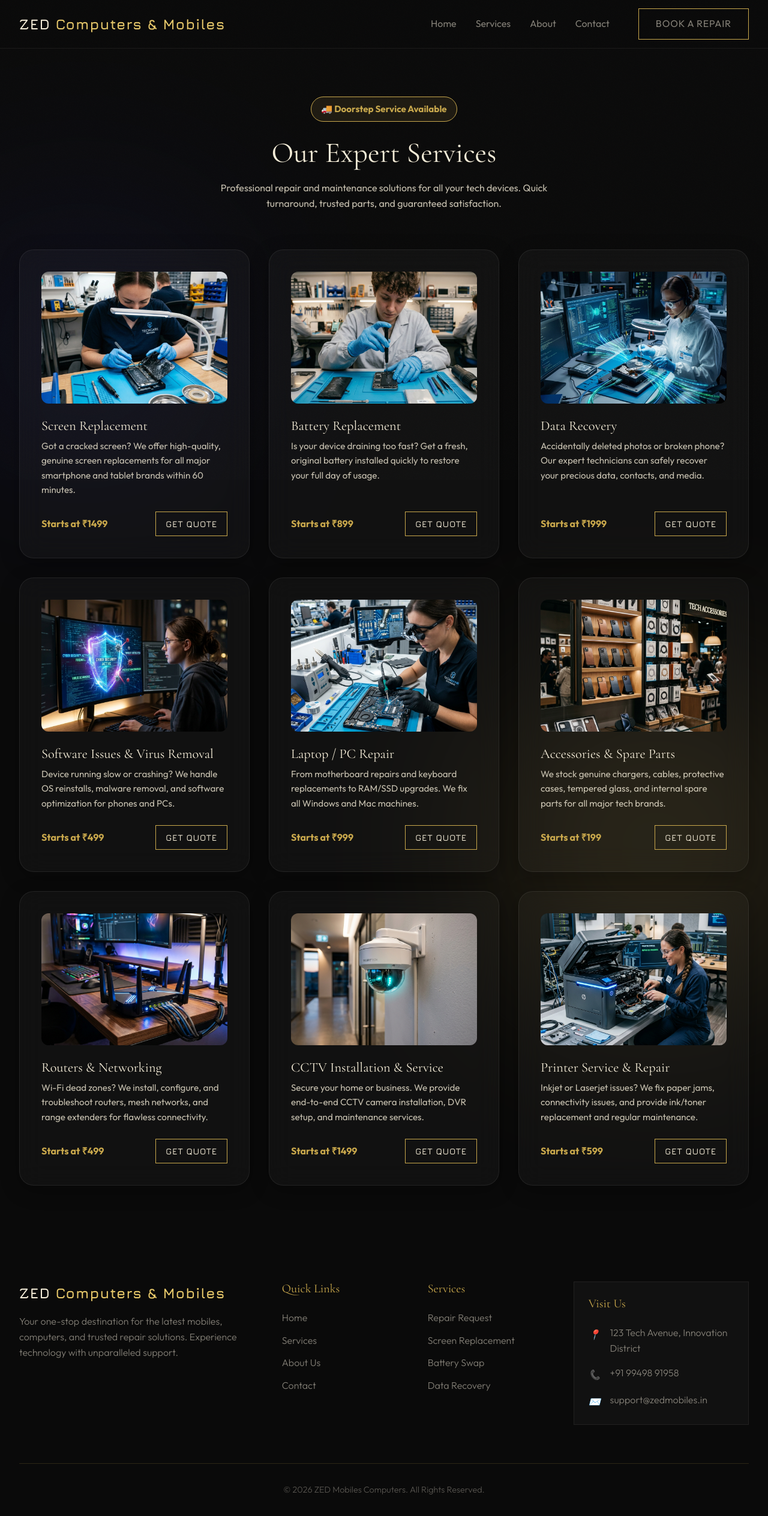
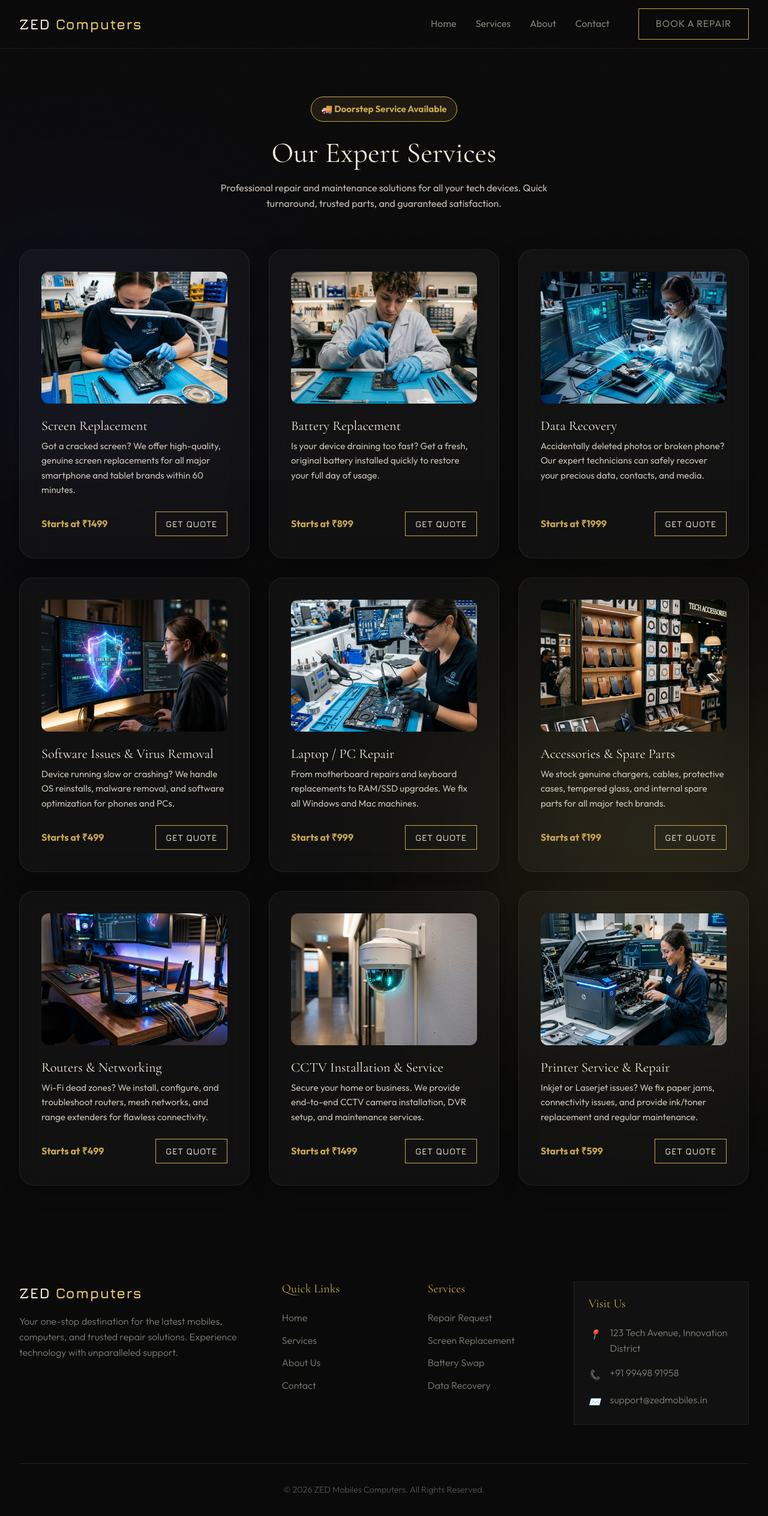
Before and after one commit to MDAwaiz438/Shaik-Zaheer, a Next.js app: page /services in a window 1280 px wide. Shown: the whole page at 60% size. Built offline with nearby package versions, Linux system fonts and the light colour scheme.

Commit message:
chore: finalize brand name to ZED Computers

```diff
--- a/app/layout.tsx
+++ b/app/layout.tsx
@@ -4,7 +4,7 @@ import Footer from '@/components/Footer'
 import CustomCursor from '@/components/CustomCursor'
 
 export const metadata = {
-  title: 'ZED Computers & Mobiles | Trusted Tech Repairs & Services',
+  title: 'ZED Computers | Trusted Tech Repairs & Services',
   description: 'Your one-stop destination for professional mobile, laptop, and computer repairs, data recovery, and tech support in India.',
 }
 
--- a/components/Footer.tsx
+++ b/components/Footer.tsx
@@ -6,7 +6,7 @@ export default function Footer() {
       <div className="container">
         <div className="footer-grid">
           <div className="footer-brand">
-            <Link href="/" className="logo-text" style={{display: 'block', marginBottom: '1rem'}}>ZED <span>Computers & Mobiles</span></Link>
+            <Link href="/" className="logo-text" style={{display: 'block', marginBottom: '1rem'}}>ZED <span>Computers</span></Link>
             <p>Your one-stop destination for the latest mobiles, computers, and trusted repair solutions. Experience technology with unparalleled support.</p>
           </div>
 
--- a/components/Header.tsx
+++ b/components/Header.tsx
@@ -9,7 +9,7 @@ export default function Header() {
     <header className="header">
       <div className="container header-inner">
         <Link href="/" className="logo" onClick={() => setIsOpen(false)}>
-          <div className="logo-text">ZED <span>Computers & Mobiles</span></div>
+          <div className="logo-text">ZED <span>Computers</span></div>
         </Link>
 
         <nav className={`nav-links ${isOpen ? 'active' : ''}`}>
```
